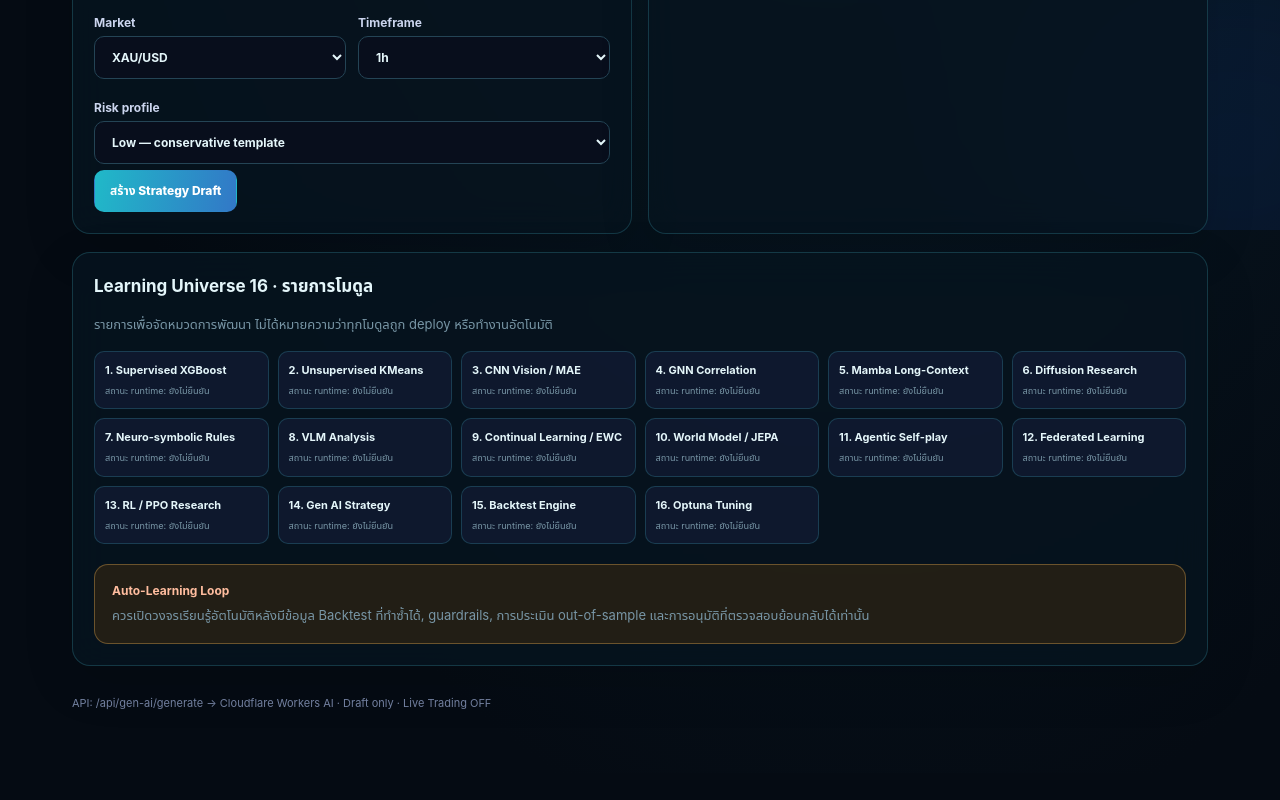
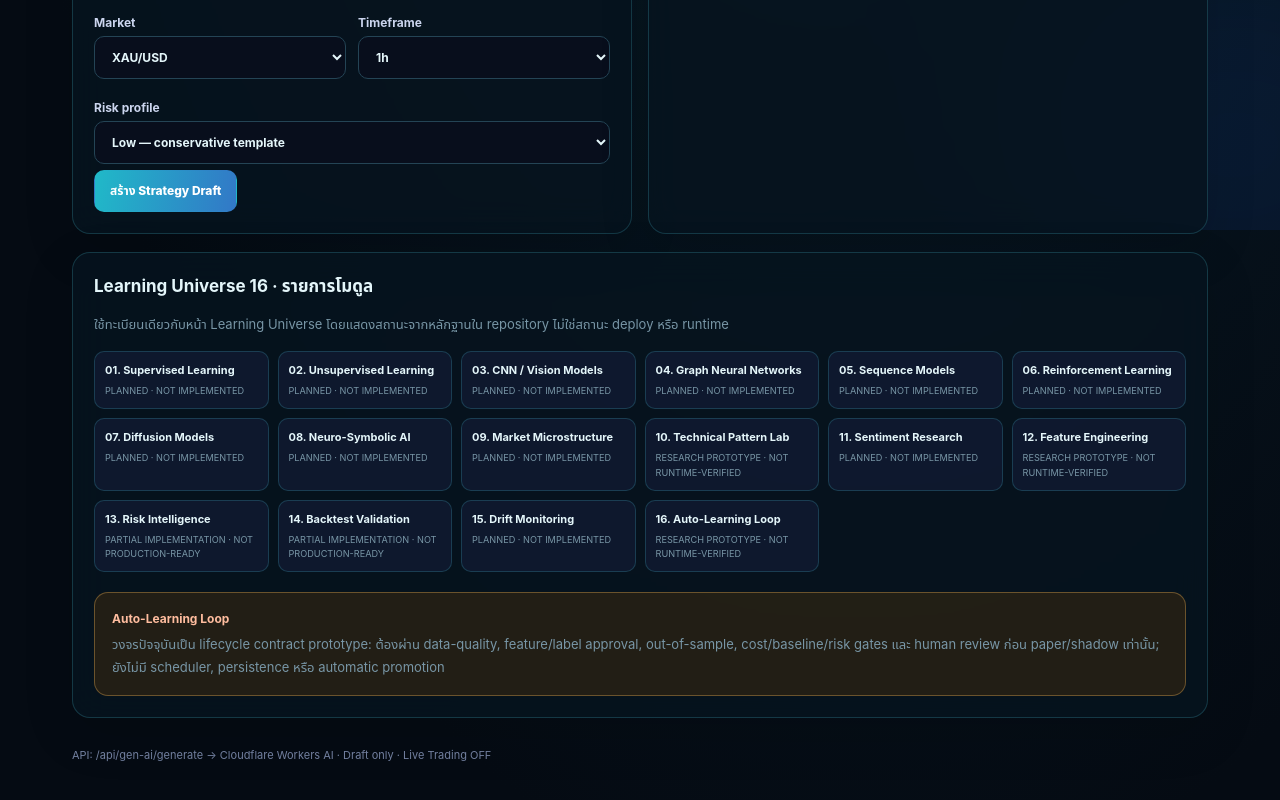
Before and after one commit to vutting895/VOOM_SYSTEM-NOVA-AI, a Next.js app in the folder frontend/: page /gen-ai in a window 1280 px wide. Shown: the part 570-1370 px from the top of the page. Before the commit the page ends 1343 px from the top, so only its background shows below. Built offline with nearby package versions, Linux system fonts and the light colour scheme.

Commit message:
refactor(learning): reuse canonical module catalog in AI Analysis

```diff
--- a/frontend/app/gen-ai/page.jsx
+++ b/frontend/app/gen-ai/page.jsx
@@ -2,14 +2,10 @@
 
 import { useState } from 'react';
 import Link from 'next/link';
+import { LEARNING_TRACKS, getReadinessLabel } from '../../lib/learning-universe/catalog.mjs';
 import { getSupabaseBrowserClient } from '../../lib/supabase-browser';
 
-const learningModules = [
-  'Supervised XGBoost', 'Unsupervised KMeans', 'CNN Vision / MAE', 'GNN Correlation',
-  'Mamba Long-Context', 'Diffusion Research', 'Neuro-symbolic Rules', 'VLM Analysis',
-  'Continual Learning / EWC', 'World Model / JEPA', 'Agentic Self-play', 'Federated Learning',
-  'RL / PPO Research', 'Gen AI Strategy', 'Backtest Engine', 'Optuna Tuning'
-];
+
 
 export default function GenAIPage() {
   const [prompt, setPrompt] = useState('ศึกษาแนวทาง EMA และ RSI สำหรับ XAU/USD โดยจำกัดความเสี่ยงและระบุเงื่อนไขยกเลิกสัญญาณ');
@@ -130,11 +126,11 @@ export default function GenAIPage() {
 
       <section className="nova-panel" style={{ marginTop: 18 }}>
         <h2>Learning Universe 16 · รายการโมดูล</h2>
-        <p>รายการเพื่อจัดหมวดการพัฒนา ไม่ได้หมายความว่าทุกโมดูลถูก deploy หรือทำงานอัตโนมัติ</p>
+        <p>ใช้ทะเบียนเดียวกับหน้า Learning Universe โดยแสดงสถานะจากหลักฐานใน repository ไม่ใช่สถานะ deploy หรือ runtime</p>
         <div className="nova-worker-grid">
-          {learningModules.map((module, index) => <div className="nova-worker" key={module}><strong>{index + 1}. {module}</strong><small>สถานะ runtime: ยังไม่ยืนยัน</small></div>)}
+          {LEARNING_TRACKS.map((module) => <div className="nova-worker" key={module.id}><strong>{module.number}. {module.name}</strong><small>{getReadinessLabel(module.readiness)}</small></div>)}
         </div>
-        <div className="nova-notice" style={{ marginBottom: 0 }}><strong>Auto-Learning Loop</strong><p>ควรเปิดวงจรเรียนรู้อัตโนมัติหลังมีข้อมูล Backtest ที่ทำซ้ำได้, guardrails, การประเมิน out-of-sample และการอนุมัติที่ตรวจสอบย้อนกลับได้เท่านั้น</p></div>
+        <div className="nova-notice" style={{ marginBottom: 0 }}><strong>Auto-Learning Loop</strong><p>วงจรปัจจุบันเป็น lifecycle contract prototype: ต้องผ่าน data-quality, feature/label approval, out-of-sample, cost/baseline/risk gates และ human review ก่อน paper/shadow เท่านั้น; ยังไม่มี scheduler, persistence หรือ automatic promotion</p></div>
       </section>
 
       <footer className="nova-footer">API: /api/gen-ai/generate → Cloudflare Workers AI · Draft only · Live Trading OFF</footer>
```
